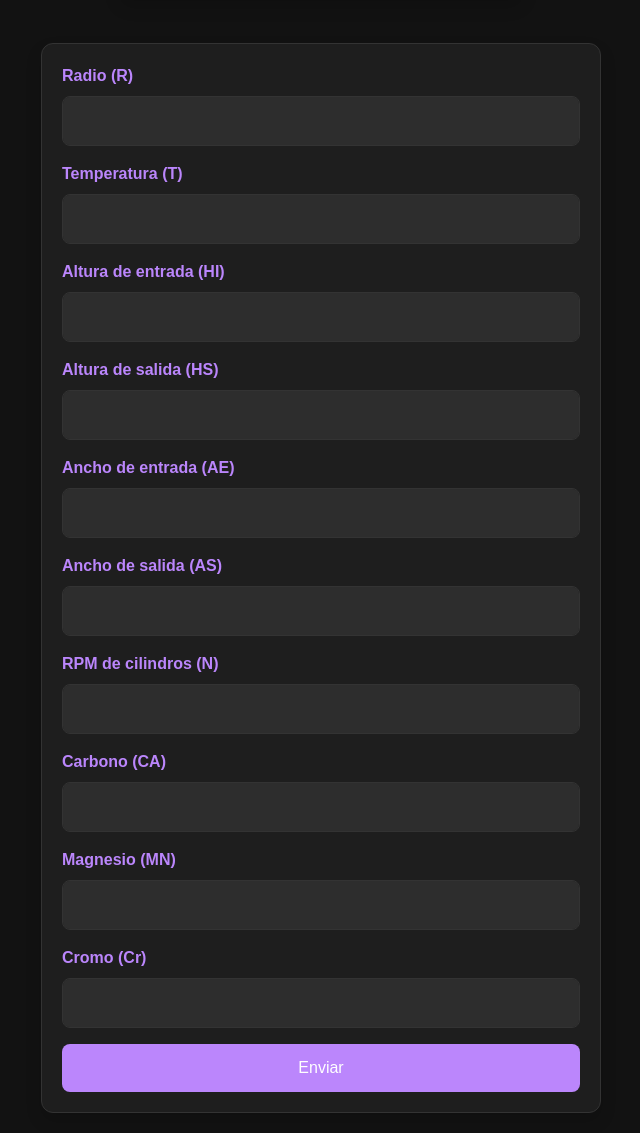
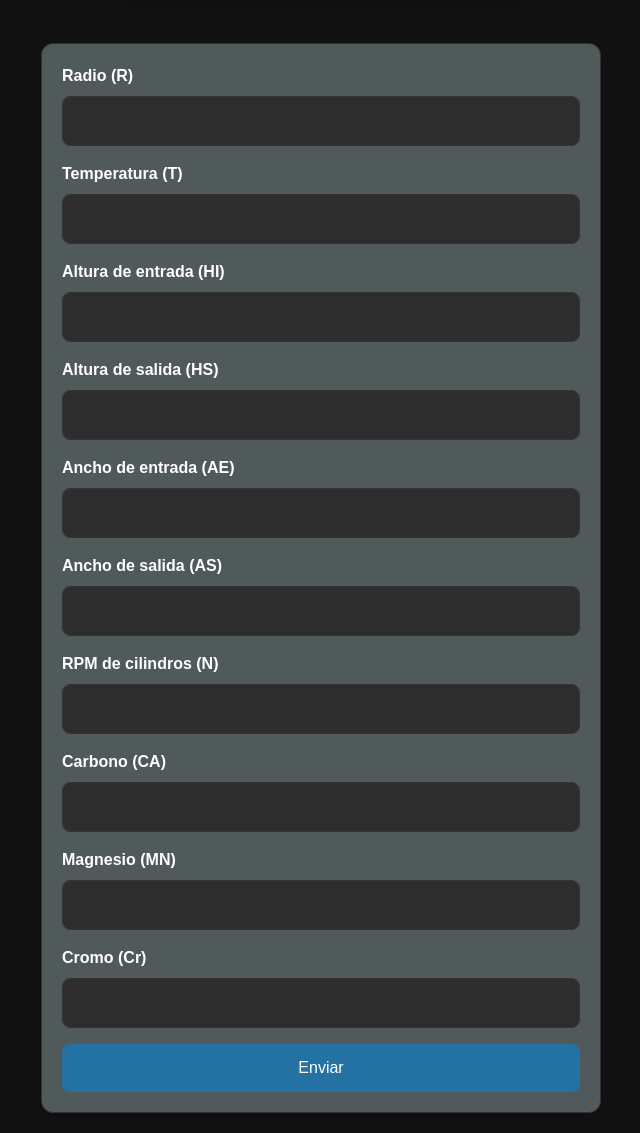
Before and after one commit to FabianCardenasP/fabian, a Flask app: page / in a window 1280 px wide. Shown: the part 637-1770 px from the top of the page, without its empty margins (319-959 px from the left). Run offline with Flask 3, Linux system fonts and the light colour scheme.

Commit message:
Update styles.css

```diff
--- a/static/styles.css
+++ b/static/styles.css
@@ -12,10 +12,16 @@ body {
     margin: 0 auto;
     padding: 20px;
 }
+/* Estilos para el título */
+.ai-title {
+    color: #0dcaf0; /* Color azul claro para "AI" */
+}
 
+.industrial-title {
+    color: #2471a3; /* Color azul oscuro para "Industrial APP" */
+}
 h1 {
     font-weight: bold;
-    color: #bb86fc; /* Color morado claro para el título */
     text-align: center;
     margin-bottom: 20px;
     font-size: 32px; /* Tamaño de fuente más grande */
@@ -54,7 +60,7 @@ h1 {
 
 /* Formulario */
 form {
-    background-color: #1e1e1e; /* Fondo oscuro para el formulario */
+    background-color: #515a5a; /* Fondo oscuro para el formulario */
     padding: 20px;
     border-radius: 12px; /* Bordes más redondeados */
     border: 1px solid #333333; /* Borde gris oscuro */
@@ -63,7 +69,7 @@ form {
 
 .form-label {
     font-weight: bold;
-    color: #bb86fc; /* Color morado claro para las etiquetas */
+    color: #ffffff; /* Color morado claro para las etiquetas */
     font-size: 16px;
 }
 
@@ -85,7 +91,7 @@ form {
 
 /* Botón */
 .btn-primary {
-    background-color: #bb86fc; /* Color morado claro para el botón */
+    background-color: #2471a3; /* Color morado claro para el botón */
     border: none;
     padding: 12px;
     font-size: 16px;
```
